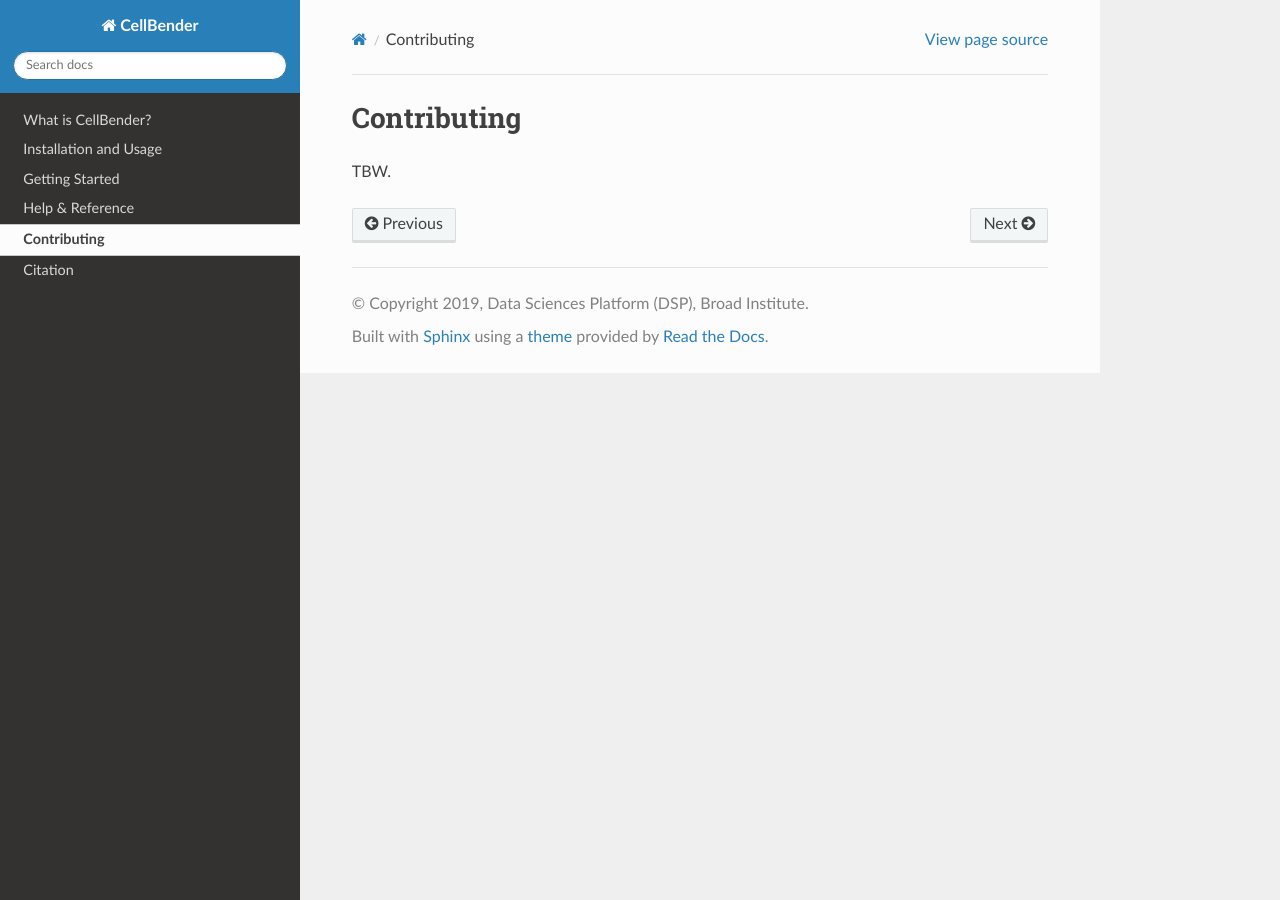
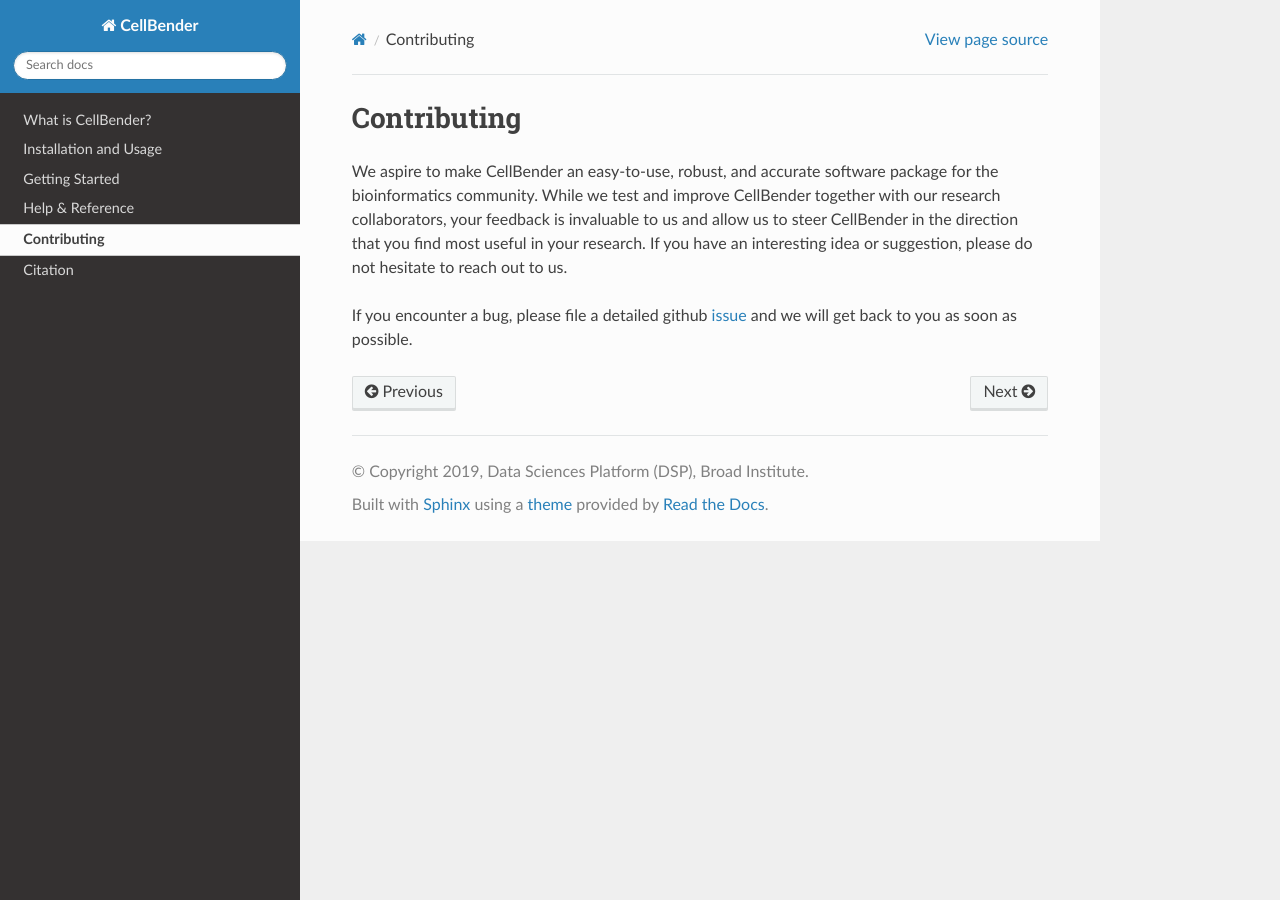
Before and after one commit to broadinstitute/CellBender, a Sphinx documentation site: the page built from docs/source/contributing/index.rst, in a window 1280 px wide. Built offline with Sphinx 7.4.7 and the Read the Docs theme 2.0.0, drawn with Linux system fonts in a browser that asks for light colours.

Commit message:
more docs

```diff
--- a/docs/source/citation/index.rst
+++ b/docs/source/citation/index.rst
@@ -3,4 +3,5 @@
 Citation
 ========
 
-TBW.
+If you use CellBender in your research (and we hope you will!), please consider citing our papers. The relevant
+papers to cite will be published here soon.
--- a/docs/source/conf.py
+++ b/docs/source/conf.py
@@ -45,18 +45,10 @@ extensions = [
 # Add any paths that contain templates here, relative to this directory.
 templates_path = ['_templates']
 
-# The language for content autogenerated by Sphinx. Refer to documentation
-# for a list of supported languages.
-#
-# This is also used if you do content translation via gettext catalogs.
-# Usually you set "language" from the command line for these cases.
-language = 'python'
-
 # List of patterns, relative to source directory, that match files and
 # directories to ignore when looking for source files.
 # This pattern also affects html_static_path and html_extra_path.
 exclude_patterns = []
-
 
 # -- Options for HTML output -------------------------------------------------
 
@@ -69,3 +61,4 @@ html_theme = 'sphinx_rtd_theme'
 # relative to this directory. They are copied after the builtin static files,
 # so a file named "default.css" will overwrite the builtin "default.css".
 html_static_path = ['_static']
+html_favicon = '_static/design/favicon.ico'
--- a/docs/source/contributing/index.rst
+++ b/docs/source/contributing/index.rst
@@ -3,4 +3,10 @@
 Contributing
 ============
 
-TBW.
+We aspire to make CellBender an easy-to-use, robust, and accurate software package for the bioinformatics community.
+While we test and improve CellBender together with our research collaborators, your feedback is
+invaluable to us and allow us to steer CellBender in the direction that you find most useful in your research. If you
+have an interesting idea or suggestion, please do not hesitate to reach out to us.
+
+If you encounter a bug, please file a detailed github `issue <https://github.com/broadinstitute/CellBender/issues>`_
+and we will get back to you as soon as possible.
--- a/docs/source/help_and_reference/index.rst
+++ b/docs/source/help_and_reference/index.rst
@@ -2,8 +2,6 @@
 
 Help & Reference
 ================
-
-TBW.
 
 .. toctree::
    :maxdepth: 1
--- a/docs/source/help_and_reference/license/index.rst
+++ b/docs/source/help_and_reference/license/index.rst
@@ -4,3 +4,4 @@ License
 =======
 
 .. literalinclude:: ../../../../LICENSE
+   :language: text
```
Also changed, not shown: docs/source/_static/design/favicon.ico (added), docs/source/_static/design/logo_1024_1024.png (added).
